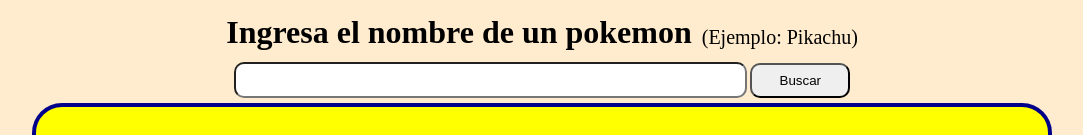
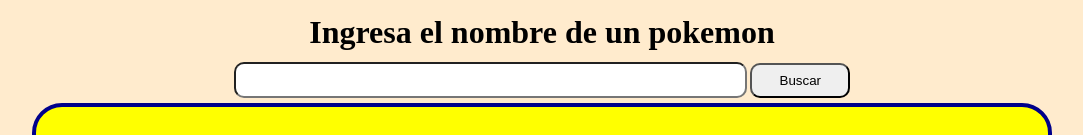
Before and after one commit to vcristian15/parcial-web, a plain HTML site: page index.html in a window 1280 px wide. Shown: the part 311-446 px from the top of the page, without its empty margins (98-1181 px from the left). Drawn offline with nearby package versions, Linux system fonts and the light colour scheme.

Commit message:
Se Actualiza index y css

```diff
--- a/index.html
+++ b/index.html
@@ -18,9 +18,6 @@
         <div class="text">
             <h1>Ingresa el nombre de un pokemon</h1>
         </div>
-        <div class="example">
-            <p>(Ejemplo: Pikachu)</p>
-        </div>
     </div>
 
     <div class = "search">
--- a/style.css
+++ b/style.css
@@ -23,12 +23,6 @@
     align-items: center;
     margin-top: 5px;
     height: 60px;
-}
-
-.example{
-    font-size: 20px;
-    margin-left: 10px;
-    margin-top: 10px;
 }
 
 .search{
```
